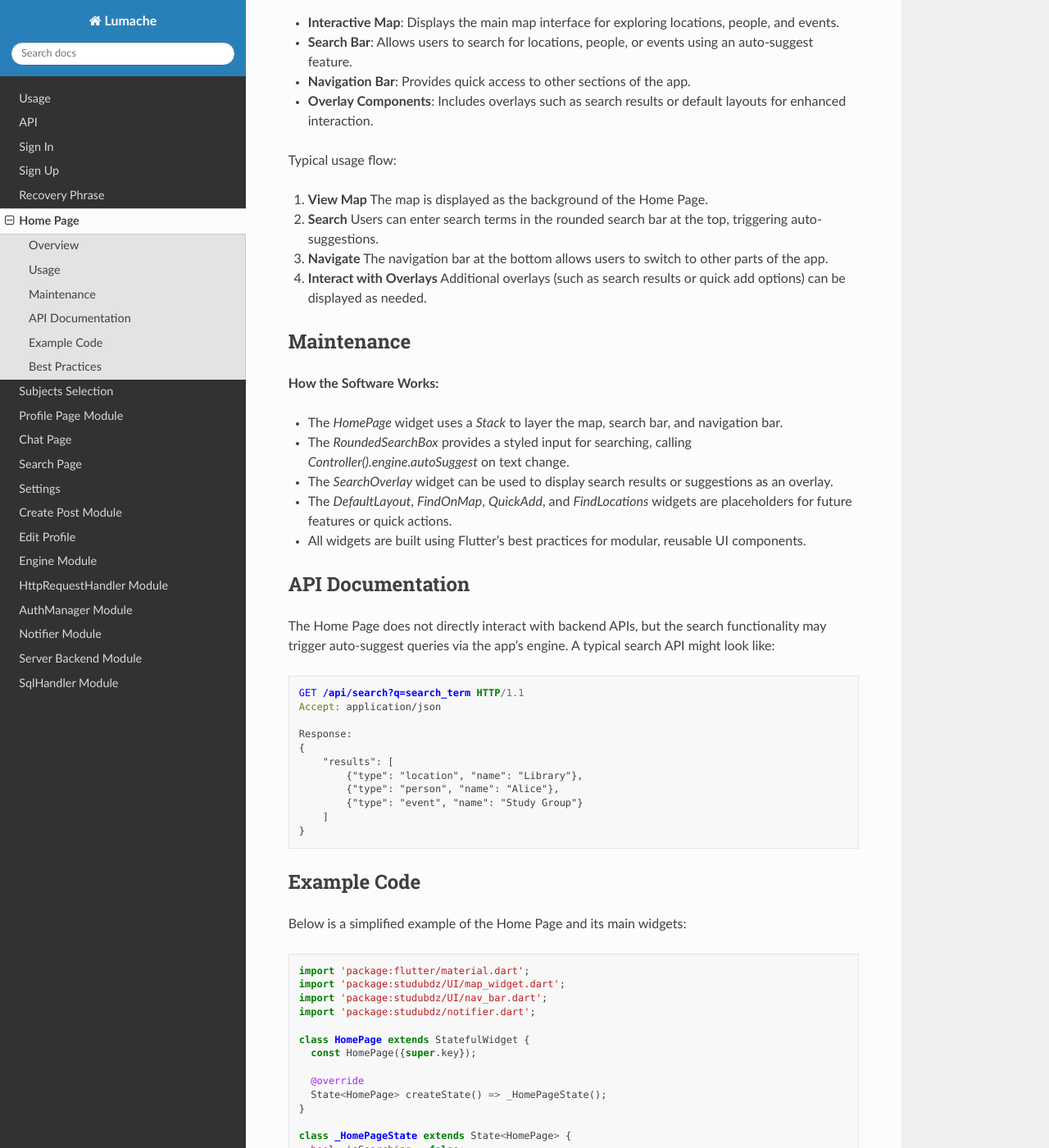
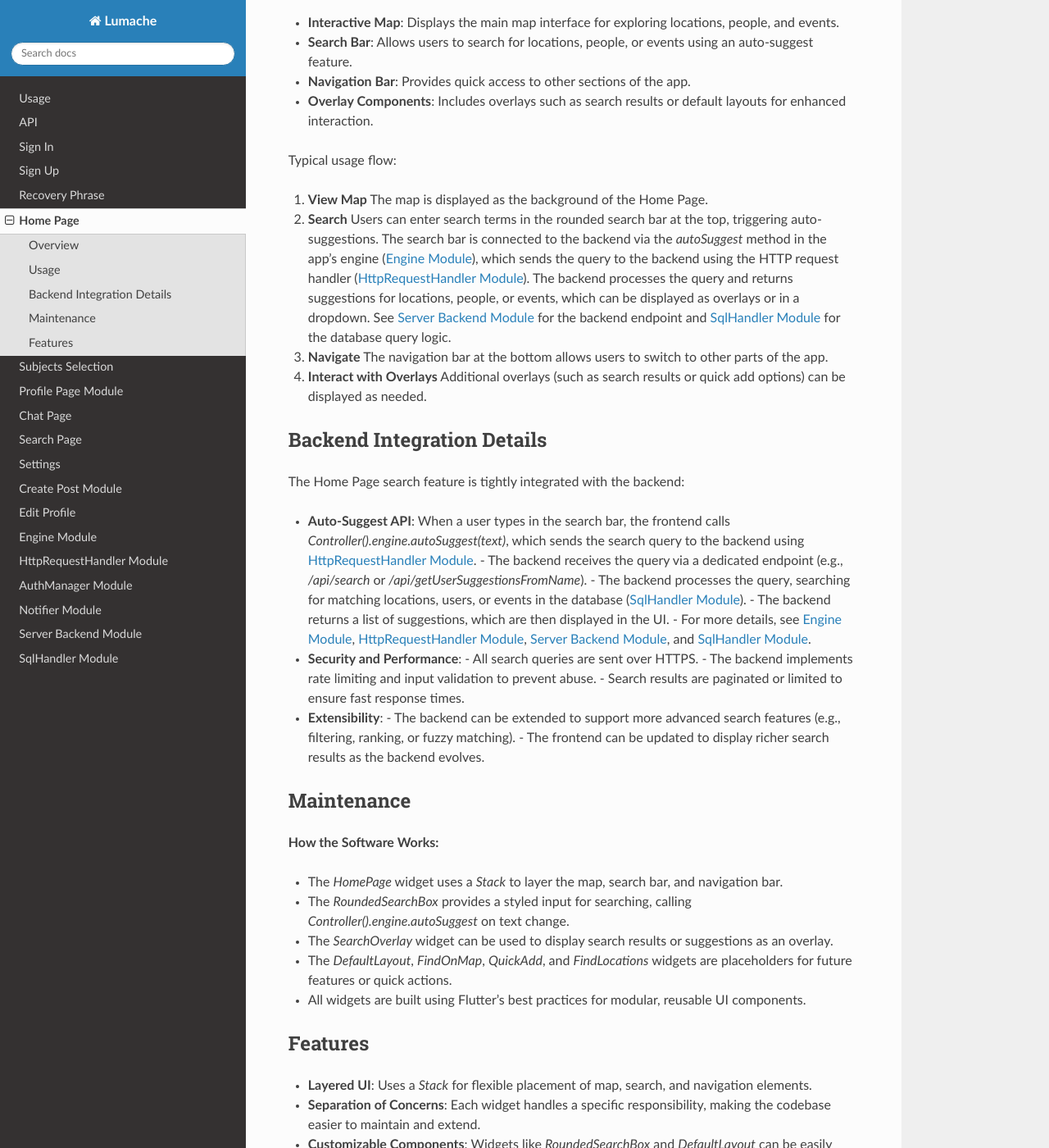
Before and after one commit to Basnoo05/rtd-tutorial, a Sphinx documentation site: the page built from docs/source/homepage.rst, in a window 1280 px wide and 1400 px high, scrolled down 400 px. Shown: the whole window at 82% size. Built offline with Sphinx 7.4.7 and the Read the Docs theme 3.1.0, drawn with Linux system fonts in a browser that asks for light colours; some of the changed text lies outside the part shown.

Commit message:
Update homepage.rst

```diff
--- a/docs/source/homepage.rst
+++ b/docs/source/homepage.rst
@@ -23,12 +23,37 @@ Typical usage flow:
 
 2. **Search**
    Users can enter search terms in the rounded search bar at the top, triggering auto-suggestions.
+   The search bar is connected to the backend via the `autoSuggest` method in the app's engine (:doc:`engine`), which sends the query to the backend using the HTTP request handler (:doc:`httprequesthandler`).
+   The backend processes the query and returns suggestions for locations, people, or events, which can be displayed as overlays or in a dropdown.
+   See :doc:`server` for the backend endpoint and :doc:`sqlhandler` for the database query logic.
 
 3. **Navigate**
    The navigation bar at the bottom allows users to switch to other parts of the app.
 
 4. **Interact with Overlays**
    Additional overlays (such as search results or quick add options) can be displayed as needed.
+
+
+Backend Integration Details
+--------------------------
+
+The Home Page search feature is tightly integrated with the backend:
+
+- **Auto-Suggest API**:
+  When a user types in the search bar, the frontend calls `Controller().engine.autoSuggest(text)`, which sends the search query to the backend using :doc:`httprequesthandler`.
+  - The backend receives the query via a dedicated endpoint (e.g., `/api/search` or `/api/getUserSuggestionsFromName`).
+  - The backend processes the query, searching for matching locations, users, or events in the database (:doc:`sqlhandler`).
+  - The backend returns a list of suggestions, which are then displayed in the UI.
+  - For more details, see :doc:`engine`, :doc:`httprequesthandler`, :doc:`server`, and :doc:`sqlhandler`.
+
+- **Security and Performance**:
+  - All search queries are sent over HTTPS.
+  - The backend implements rate limiting and input validation to prevent abuse.
+  - Search results are paginated or limited to ensure fast response times.
+
+- **Extensibility**:
+  - The backend can be extended to support more advanced search features (e.g., filtering, ranking, or fuzzy matching).
+  - The frontend can be updated to display richer search results as the backend evolves.
 
 Maintenance
 -----------
@@ -41,160 +66,7 @@ Maintenance
 - The `DefaultLayout`, `FindOnMap`, `QuickAdd`, and `FindLocations` widgets are placeholders for future features or quick actions.
 - All widgets are built using Flutter's best practices for modular, reusable UI components.
 
-API Documentation
------------------
-
-The Home Page does not directly interact with backend APIs, but the search functionality may trigger auto-suggest queries via the app's engine. A typical search API might look like:
-
-.. code-block:: http
-
-   GET /api/search?q=search_term HTTP/1.1
-   Accept: application/json
-
-   Response:
-   {
-       "results": [
-           {"type": "location", "name": "Library"},
-           {"type": "person", "name": "Alice"},
-           {"type": "event", "name": "Study Group"}
-       ]
-   }
-
-Example Code
-------------
-
-Below is a simplified example of the Home Page and its main widgets:
-
-.. code-block:: dart
-
-   import 'package:flutter/material.dart';
-   import 'package:studubdz/UI/map_widget.dart';
-   import 'package:studubdz/UI/nav_bar.dart';
-   import 'package:studubdz/notifier.dart';
-
-   class HomePage extends StatefulWidget {
-     const HomePage({super.key});
-
-     @override
-     State<HomePage> createState() => _HomePageState();
-   }
-
-   class _HomePageState extends State<HomePage> {
-     bool _isSearching = false;
-
-     void _toggleSearch(bool isActive) {
-       setState(() {
-         _isSearching = isActive;
-       });
-     }
-
-     @override
-     Widget build(BuildContext context) {
-       return const Stack(
-         children: [
-           MapWidget(),
-           Positioned(
-             top: 70,
-             left: 20,
-             right: 20,
-             child: RoundedSearchBox(),
-           ),
-           Positioned(
-             left: 0,
-             right: 0,
-             bottom: 20,
-             child: NavBarWidget(),
-           ),
-         ],
-       );
-     }
-   }
-
-   class RoundedSearchBox extends StatelessWidget {
-     const RoundedSearchBox({super.key});
-
-     @override
-     Widget build(BuildContext context) {
-       return Container(
-         padding: const EdgeInsets.symmetric(horizontal: 16),
-         decoration: BoxDecoration(
-           color: Theme.of(context).primaryColor,
-           borderRadius: BorderRadius.circular(30),
-         ),
-         child: TextField(
-           onChanged: (text) {
-             Controller().engine.autoSuggest(text);
-           },
-           decoration: const InputDecoration(
-             icon: Icon(Icons.search),
-             hintText: "Search...",
-             border: InputBorder.none,
-           ),
-         ),
-       );
-     }
-   }
-
-   class SearchOverlay extends StatefulWidget {
-     final Function(bool) onFocusChange;
-
-     const SearchOverlay({super.key, required this.onFocusChange});
-
-     @override
-     State<SearchOverlay> createState() => _SearchOverlayState();
-   }
-
-   class _SearchOverlayState extends State<SearchOverlay> {
-     @override
-     Widget build(BuildContext context) {
-       return Positioned.fill(
-         child: Container(
-           color: Colors.white,
-           child: const Placeholder(),
-         ),
-       );
-     }
-   }
-
-   class DefaultLayout extends StatelessWidget {
-     const DefaultLayout({super.key});
-
-     @override
-     Widget build(BuildContext context) {
-       return const Column(
-         children: [FindOnMap(), QuickAdd(), FindLocations()],
-       );
-     }
-   }
-
-   class FindOnMap extends StatelessWidget {
-     const FindOnMap({super.key});
-
-     @override
-     Widget build(BuildContext context) {
-       return const Placeholder();
-     }
-   }
-
-   class QuickAdd extends StatelessWidget {
-     const QuickAdd({super.key});
-
-     @override
-     Widget build(BuildContext context) {
-       return const Placeholder();
-     }
-   }
-
-   class FindLocations extends StatelessWidget {
-     const FindLocations({super.key});
-
-     @override
-     Widget build(BuildContext context) {
-       return const Placeholder();
-     }
-   }
-
-Best Practices
+Features
 --------------
 
 - **Layered UI**: Uses a `Stack` for flexible placement of map, search, and navigation elements.
```
